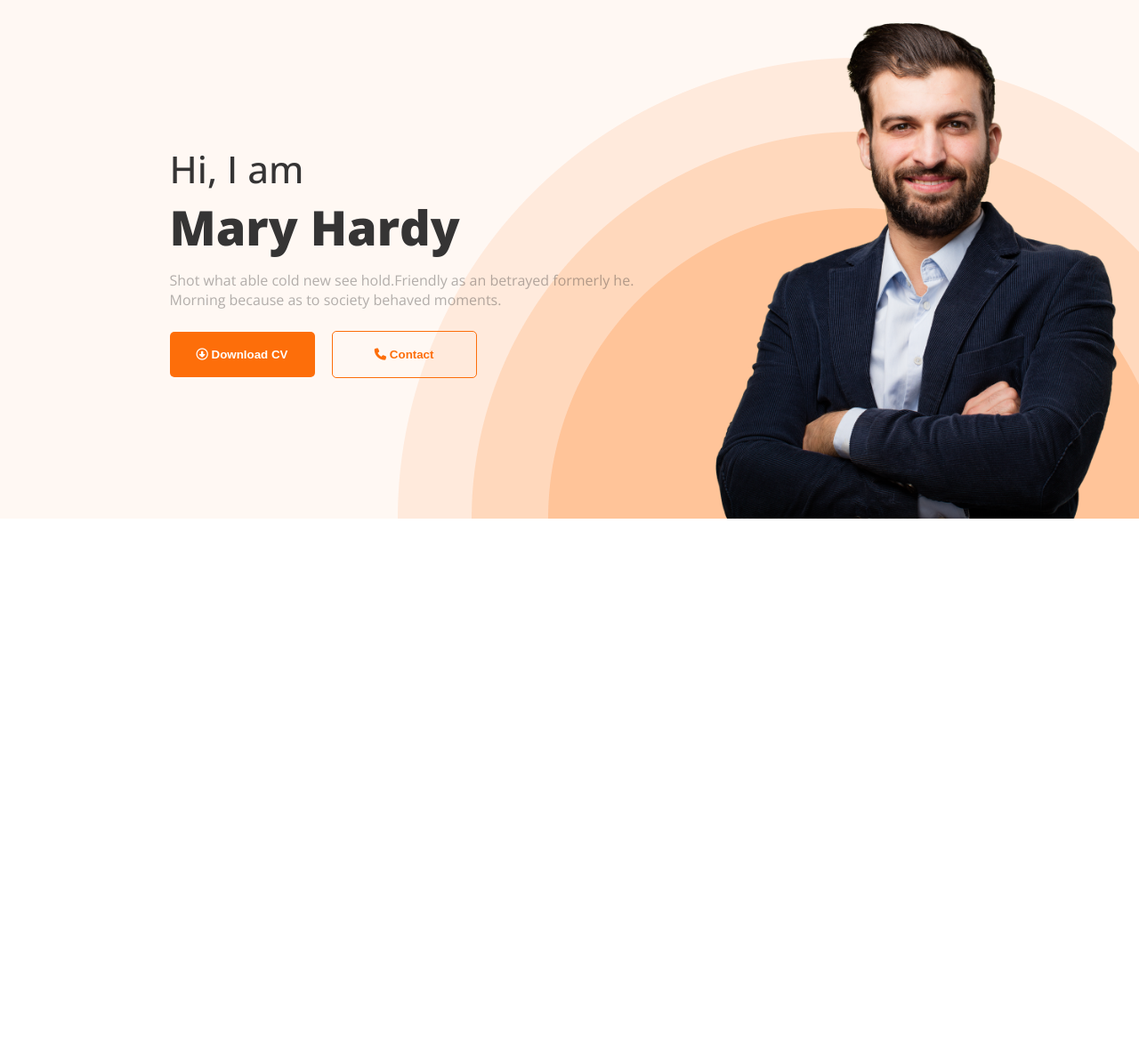
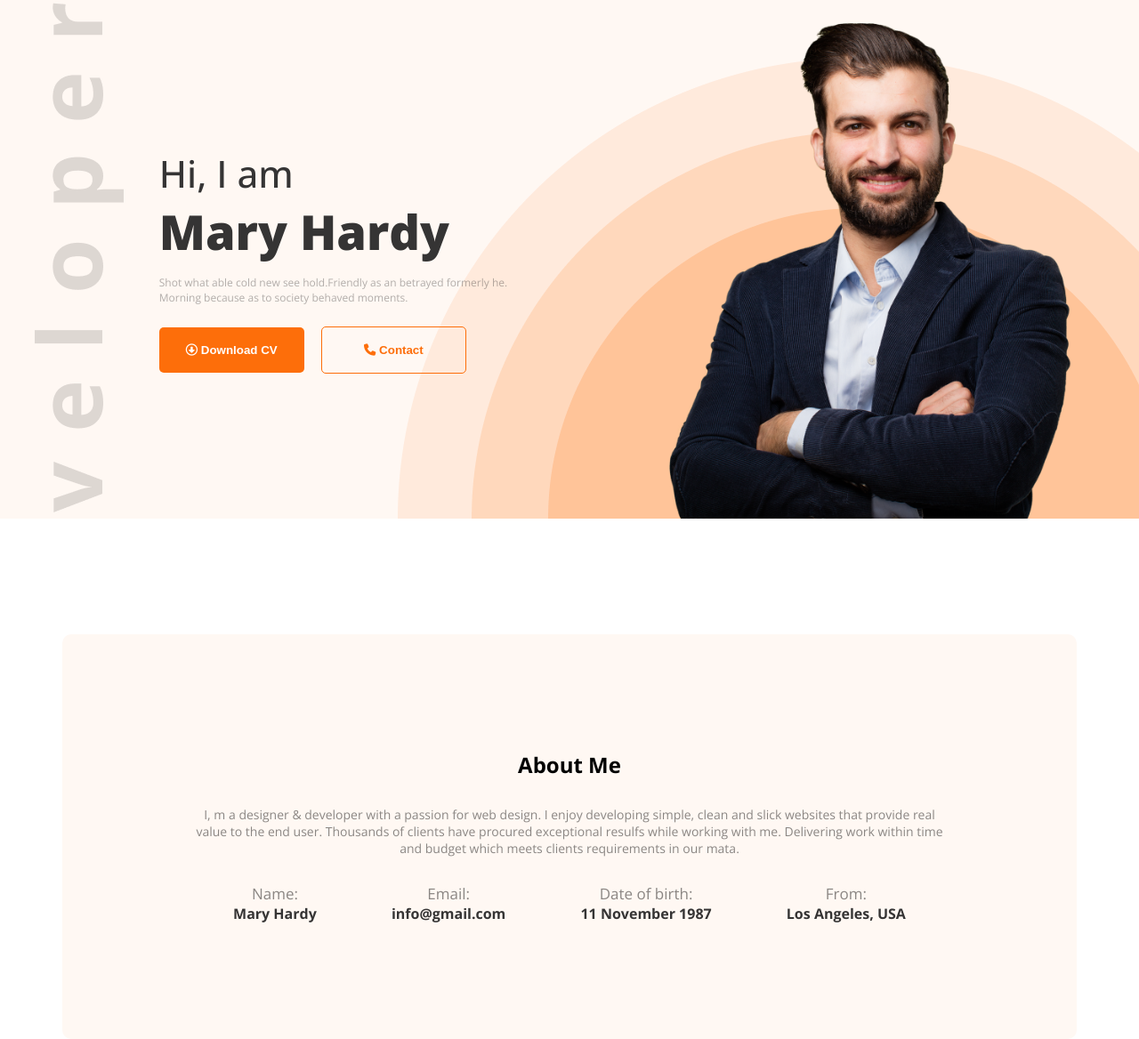
Before and after one commit to Antorkarmokar28/Web-developer-portfolio, a plain HTML site: page index.html in a window 1280 px wide. Shown: the part 122-1290 px from the top of the page at 89% size. Before the commit the page ends 800 px from the top, so only its background shows below. Drawn offline with nearby package versions, Linux system fonts and the light colour scheme.

Commit message:
this website about section added and banner customice

```diff
--- a/assets/style/style.css
+++ b/assets/style/style.css
@@ -33,6 +33,7 @@ body{
 }
 .header{
     background-color: #FFF8F3;
+    padding-left: 39px;
 }
 /* nav style */
 .logo{
@@ -68,13 +69,13 @@ nav .nav-menu li a{
     display: flex;
     align-items: center;
     justify-content: space-around;
-    background: url("../images/header_bg.png");
-    background-position: bottom right;
+    background: url('../images/header_bg.png'), url('../images/developer.png');
+    background-position: bottom right, top left;
     background-repeat: no-repeat;
 }
 .banner-text{
-    width: 536px;
-    margin-left: 173px;
+    width: 394px;
+    margin-left: 71px;
 }
 .title-greeting{
     font-size: 42px;
@@ -89,7 +90,7 @@ nav .nav-menu li a{
 }
 .header-description{
     color: rgb(53 52 52 / 38%);
-    font-size: 16px;
+    font-size: 12px;
     font-style: normal;
     margin-bottom: 24px;
 }
@@ -101,3 +102,45 @@ nav .nav-menu li a{
     width: 100%;
     height: 100%;
 }
+/* main section style start */
+main{
+    max-width: 1140px;
+    margin: 0 auto;
+}
+/* main section style end */
+/* about section style start */
+.about{
+    background-color: #FFF8F3;
+    margin-top: 130px;
+    padding: 130px 150px;
+    border-radius: 10px;
+}
+.about-title{
+    text-align: center;
+    margin-bottom: 30px;
+    font-weight: 700;
+}
+.about-description{
+    color: #00000075;
+    text-align: center;
+    font-size: 14px;
+    margin-bottom: 30px;
+}
+.about-info-container{
+    display: flex;
+    justify-content: space-around;
+}
+.about-info{
+    text-align: center;
+}
+.about-info h3{
+    color: #00000075;
+    font-style: normal;
+    font-weight:300;
+    font-size: 17px;
+}
+.about-info p{
+    font-weight: 700;
+    color: rgb(53, 52, 52);
+}
+/* about section style end */
--- a/index.html
+++ b/index.html
@@ -39,7 +39,32 @@
         <!-- banner end-->
     </header>
     <main>
-
+        <!-- about section start -->
+        <section>
+            <div class="about">
+                <h1 class="about-title">About Me</h1>
+                <p class="about-description">I, m a designer & developer with a passion for web design. I enjoy developing simple, clean and slick websites that provide real value to the end user. Thousands of clients have procured exceptional resulfs while working with me. Delivering work within time and budget which meets clients requirements in our mata.</p>
+                <div class="about-info-container">
+                    <div class="about-info">
+                        <h3>Name:</h3>
+                        <p>Mary Hardy</p>
+                    </div>
+                    <div class="about-info">
+                        <h3>Email:</h3>
+                        <p>info@gmail.com</p>
+                    </div>
+                    <div class="about-info">
+                        <h3>Date of birth:</h3>
+                        <p>11 November 1987</p>
+                    </div>
+                    <div class="about-info">
+                        <h3>From:</h3>
+                        <p>Los Angeles, USA</p>
+                    </div>
+                </div>
+            </div>
+        </section>
+        <!-- about section end -->
     </main>
     <footer>
 
```
